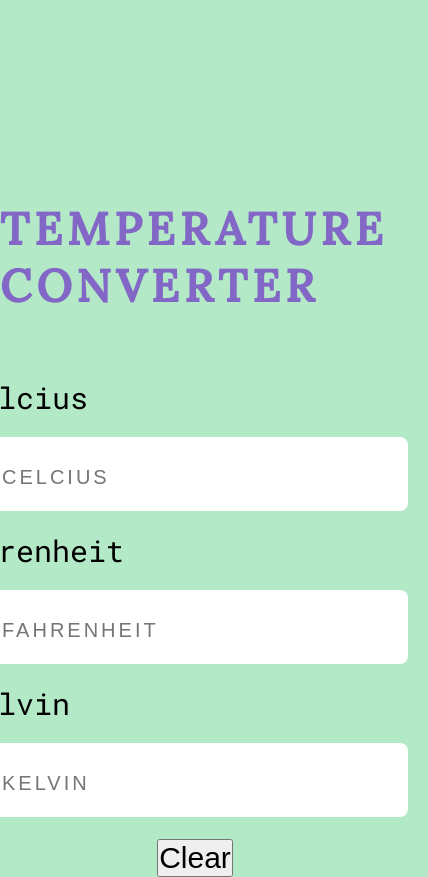
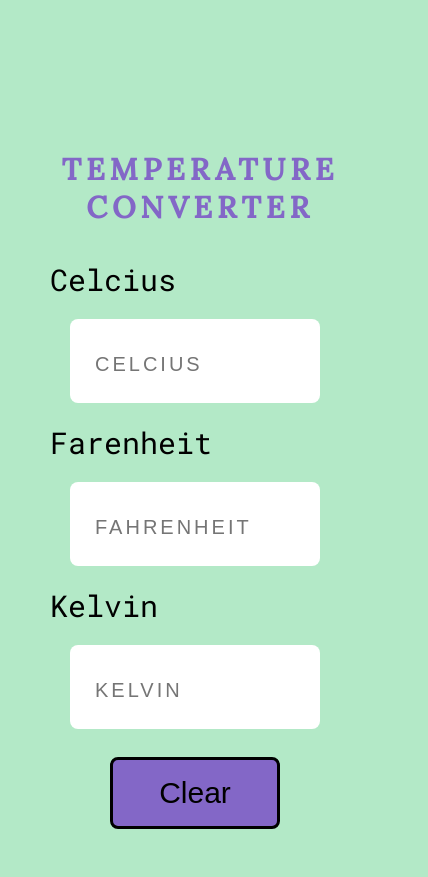
Before and after one commit to OlwethuB/Temperature_convertor, a plain HTML site: page index.html in a window 390 px wide. Shown: the whole page, 428 px wide, since content can reach past the window. After the commit the page ends 844 px from the top, so only its background shows below. Drawn offline with Linux system fonts and the light colour scheme; a web font is replaced by a local one.

Commit message:
responsiveness

```diff
--- a/src/style.css
+++ b/src/style.css
@@ -8,45 +8,72 @@ body {
   width: 100%;
   height: 100vh;
   background-color: #b3e9c7;
-    font-size: 30px;
 }
-
 
 h1 {
   margin-bottom: 30px;
-    font-family: 'lora', sans-serif;
-    font-size: 45px;
+  font-family: "lora", sans-serif;
+  font-size: 50px;
   letter-spacing: 5px;
   color: #8367c7;
   display: flex;
   justify-content: center;
-    padding-top: 200px;
+  text-align: center;
+  margin: auto;
+  padding-top: 150px;
   text-transform: uppercase;
+}
+@media only screen and (max-width: 690px) {
+  h1 {
+    font-size: 30px;
+    margin-left: 10px;
+  }
 }
 
 .inputs {
   display: flex;
   flex-wrap: wrap;
-    font-family: 'Roboto Mono', sans-serif;
+  font-family: "Roboto Mono", sans-serif;
   justify-content: center;
   align-items: center;
-    width: 70%;
+  width: 600px;
   margin: auto;
 }
+@media only screen and (max-width: 690px) {
+  .inputs {
+    width: 100px;
+  }
+}
+/* @media only screen and (max-width: 691px) {
+  .inputs {
+    width: 500px;
+    flex-wrap: wrap;
+  }
+} */
 
 .input {
-    flex: 1 1 40%;
+  flex: 1 1 70%;
   margin: 20px;
   appearance: none;
   background: none;
   background-color: white;
   border-radius: 8px;
-    padding: 20px;
+  padding: 25px;
   border: none;
   outline: none;
   transition: 0.4s;
-    max-width: 800px;
+  width: 600px;
 }
+@media only screen and (max-width: 690px) {
+  .input {
+    width: 200px;
+  }
+}
+/* @media only screen and (max-width: 691px) {
+  .input {
+    width: 500px;
+  }
+} */
 
 ::placeholder {
   font-size: 20px;
@@ -54,4 +81,35 @@ h1 {
   letter-spacing: 3px;
 }
 
-button {}
+button {
+  background-color: #8367c7;
+  border: 3px solid #000000;
+  color: black;
+  padding: 16px 32px;
+  text-align: center;
+  border-radius: 8px;
+  text-decoration: none;
+  display: inline-block;
+  margin: 8px 4px;
+  transition-duration: 0.4s;
+  cursor: pointer;
+  width: 400px;
+}
+
+button:hover {
+  box-shadow: 0 12px 16px 0 rgba(55, 55, 55, 0.24),
+    0 17px 50px 0 rgba(25, 25, 25, 0.19);
+  font-weight: bold;
+  background-color: #022e64;
+  color: rgb(255, 252, 252);
+}
+@media only screen and (max-width: 690px) {
+  button {
+    width: 170px;
+  }
+}
+@media only screen and (max-width: 470px) {
+  button {
+    width: 170px;
+  }
+}
```
Lines whose indentation alone changed are shown as unchanged.
